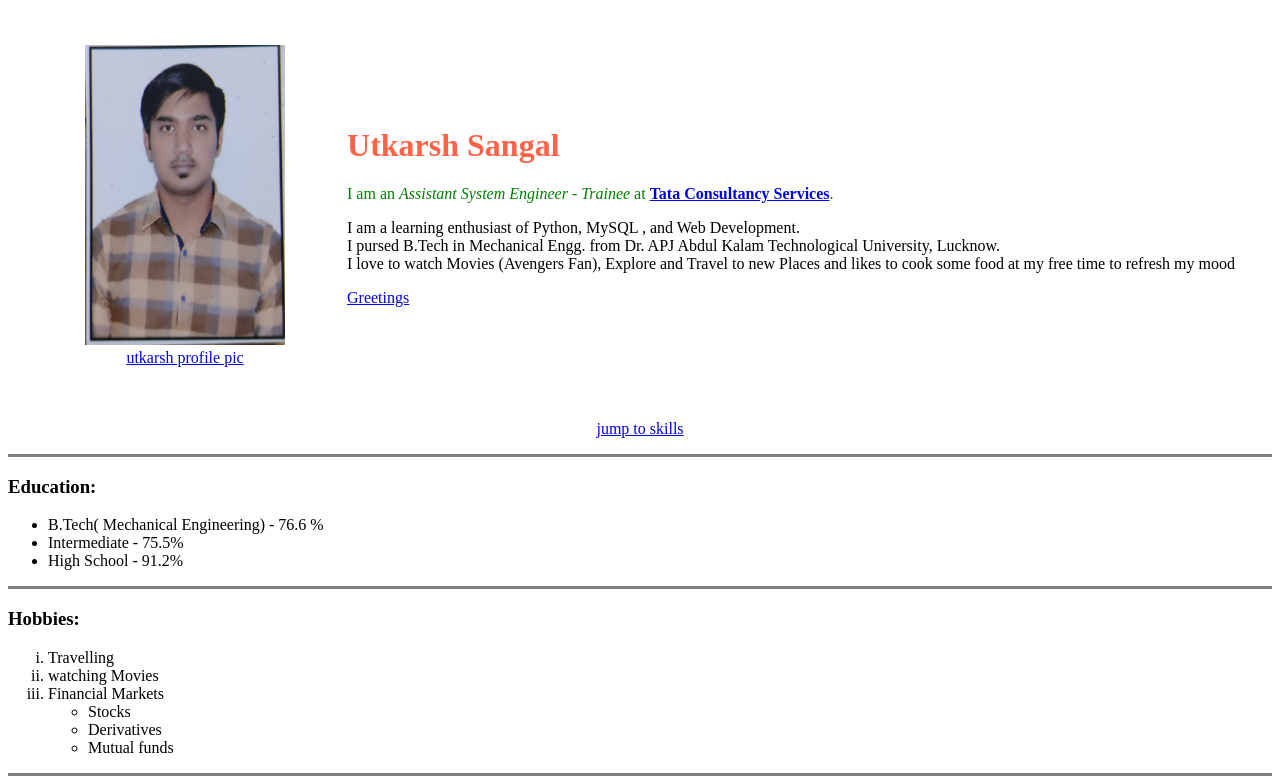
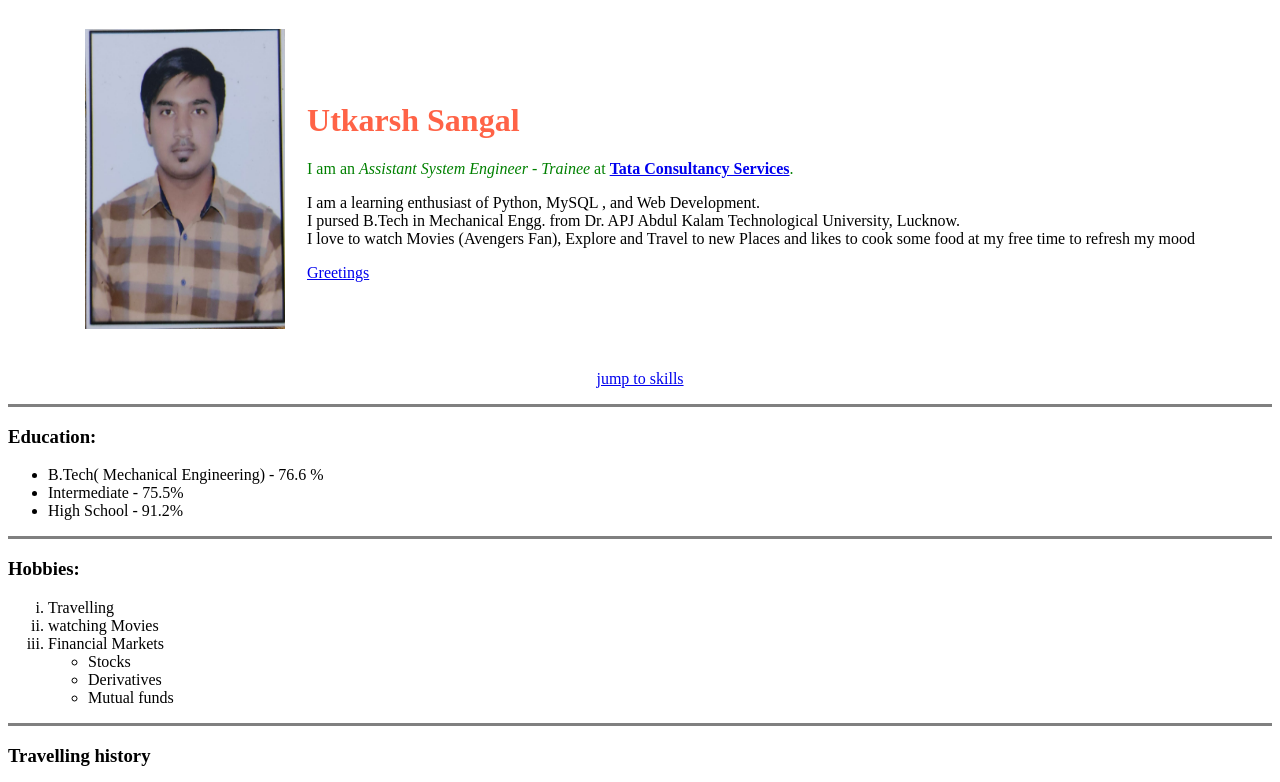
Before and after one commit to utsan22/cv, a plain HTML site: page index.html in a window 1280 px wide. Shown: the top 782 px of the page. Drawn offline with Linux system fonts and the light colour scheme.

Commit message:
Update index.html

```diff
--- a/index.html
+++ b/index.html
@@ -12,12 +12,9 @@
     <center>
       <table cellspacing="20">
         <tr>
-          <td><figure>
-            <img src="images/utkarsh.jpeg" alt="utkarsh profile picture" width='200' height='300'>
-            <figcaption><center>
-            <a href="images/utkarsh.jpeg" download target="_blank">utkarsh profile pic</a>
-            </center></figcaption>
-          </figure></td>
+          <td>
+           <a href="images/utkarsh.jpeg" target="_blank"><img src="images/utkarsh.jpeg" alt="utkarsh profile picture" width='200' height='300'></a>
+          </td>
           <td><h1 style='color:tomato'>Utkarsh Sangal</h1>
           <p style='color:green'>I am an <em>Assistant System Engineer - Trainee</em> at <strong><a href="https://www.tcs.com/" target="_blank">Tata Consultancy Services</a></strong>.</p>
           <p>I am a learning enthusiast of Python, MySQL , and Web Development.<br>I pursed B.Tech in Mechanical Engg. from Dr. APJ Abdul Kalam Technological University, Lucknow.<br>I love to watch Movies (Avengers Fan), Explore and Travel to new Places and likes to cook some food at my free time to refresh my mood</p>
```
